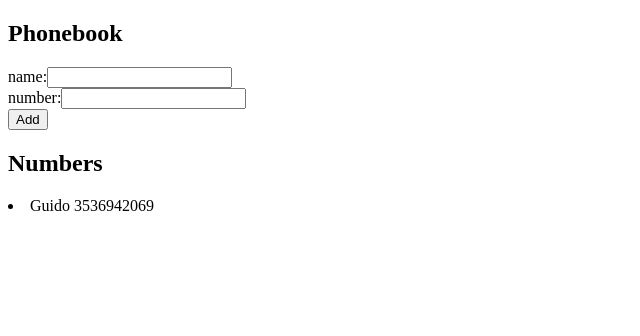
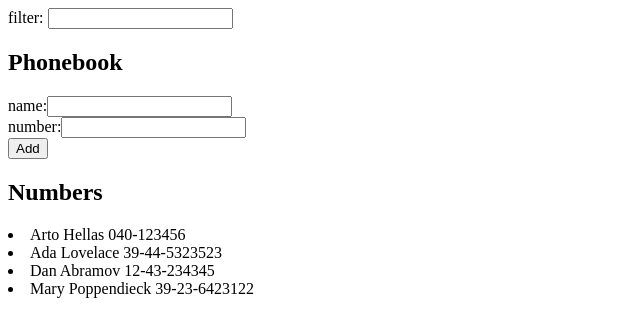
Before and after one commit to guidoserniotti/fullstack-dev, a React (Vite) app in the folder part2/phonebook/: page / in a window 1280 px wide. Shown: the top 336 px of the page, without its empty margins (0-640 px from the left). Built offline with nearby package versions, Linux system fonts and the light colour scheme.

Commit message:
refactor Number comp & part2 ex 2.10

```diff
--- a/part2/phonebook/src/App.jsx
+++ b/part2/phonebook/src/App.jsx
@@ -1,12 +1,20 @@
 import { useState } from "react";
-import Number from "./components/Number";
+import Person from "./components/Person";
+import PersonForm from "./components/PersonForm";
+import Filter from "./components/Filter";
 
 const App = () => {
     const [persons, setPersons] = useState([
-        { name: "Guido", number: "3536942069" },
+        { name: "Arto Hellas", number: "040-123456", id: 1 },
+        { name: "Ada Lovelace", number: "39-44-5323523", id: 2 },
+        { name: "Dan Abramov", number: "12-43-234345", id: 3 },
+        { name: "Mary Poppendieck", number: "39-23-6423122", id: 4 },
     ]);
+
     const [newName, setNewName] = useState("");
     const [newNumber, setNewNumber] = useState("");
+    const [filter, setFilter] = useState("");
+    const [filteredPersons, setFilteredPersons] = useState([]);
 
     const addPerson = (event) => {
         event.preventDefault();
@@ -31,33 +39,38 @@ const App = () => {
         setNewName(event.target.value);
     };
 
-    const handleLETSGETITTARTEDOnChange = (event) => {
+    const handleNumberOnChange = (event) => {
         setNewNumber(event.target.value);
+    };
+
+    const handleFilterOnChange = (event) => {
+        const actualFilter = event.target.value;
+        setFilter(actualFilter);
+
+        if (actualFilter === "") {
+            setFilteredPersons([]);
+        } else {
+            const filtered = persons.filter((person) =>
+                person.name.toLowerCase().includes(actualFilter.toLowerCase())
+            );
+            setFilteredPersons(filtered);
+        }
     };
 
     return (
         <div>
+            <Filter filter={filter} handle={handleFilterOnChange} />
             <h2>Phonebook</h2>
-            <form onSubmit={addPerson}>
-                <div>
-                    name:
-                    <input value={newName} onChange={handleNameOnChange} />
-                </div>
-                <div>
-                    number:
-                    <input
-                        value={newNumber}
-                        onChange={handleLETSGETITTARTEDOnChange}
-                    />
-                </div>
-                <div>
-                    <button type="submit">Add</button>
-                </div>
-            </form>
-
+            <PersonForm
+                addPerson={addPerson}
+                newName={newName}
+                newNumber={newNumber}
+                handleNameOnChange={handleNameOnChange}
+                handleNumberOnChange={handleNumberOnChange}
+            />
             <h2>Numbers</h2>
-            {persons.map((person) => (
-                <Number key={person.name} number={person} />
+            {(filter === "" ? persons : filteredPersons).map((person) => (
+                <Person key={person.id} number={person} />
             ))}
         </div>
     );
--- /dev/null
+++ b/part2/phonebook/src/components/Filter.jsx
@@ -0,0 +1,9 @@
+const Filter = ({ filter, handle }) => {
+    return (
+        <div>
+            filter: <input value={filter} onChange={handle} />
+        </div>
+    );
+};
+
+export default Filter;
--- a/part2/phonebook/src/components/Number.jsx
+++ b/part2/phonebook/src/components/Person.jsx
@@ -1,4 +1,4 @@
-const Number = ({ number }) => {
+const Person = ({ number }) => {
     return (
         <li>
             {number.name} {number.number}
@@ -6,4 +6,4 @@ const Number = ({ number }) => {
     );
 };
 
-export default Number;
+export default Person;
--- /dev/null
+++ b/part2/phonebook/src/components/PersonForm.jsx
@@ -0,0 +1,25 @@
+const PersonForm = ({
+    addPerson,
+    handleNameOnChange,
+    handleNumberOnChange,
+    newName,
+    newNumber,
+}) => {
+    return (
+        <form onSubmit={addPerson}>
+            <div>
+                name:
+                <input value={newName} onChange={handleNameOnChange} />
+            </div>
+            <div>
+                number:
+                <input value={newNumber} onChange={handleNumberOnChange} />
+            </div>
+            <div>
+                <button type="submit">Add</button>
+            </div>
+        </form>
+    );
+};
+
+export default PersonForm;
```
